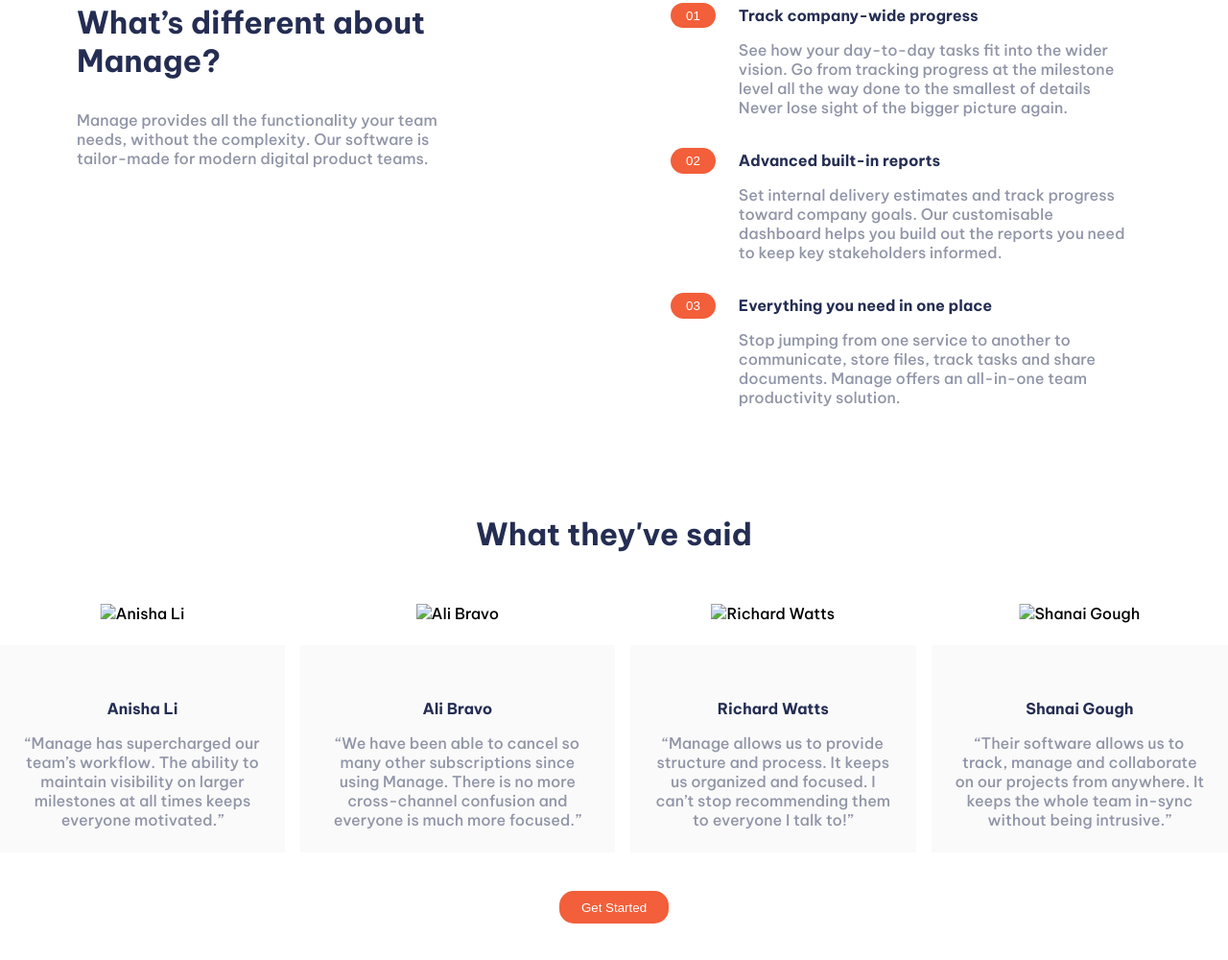
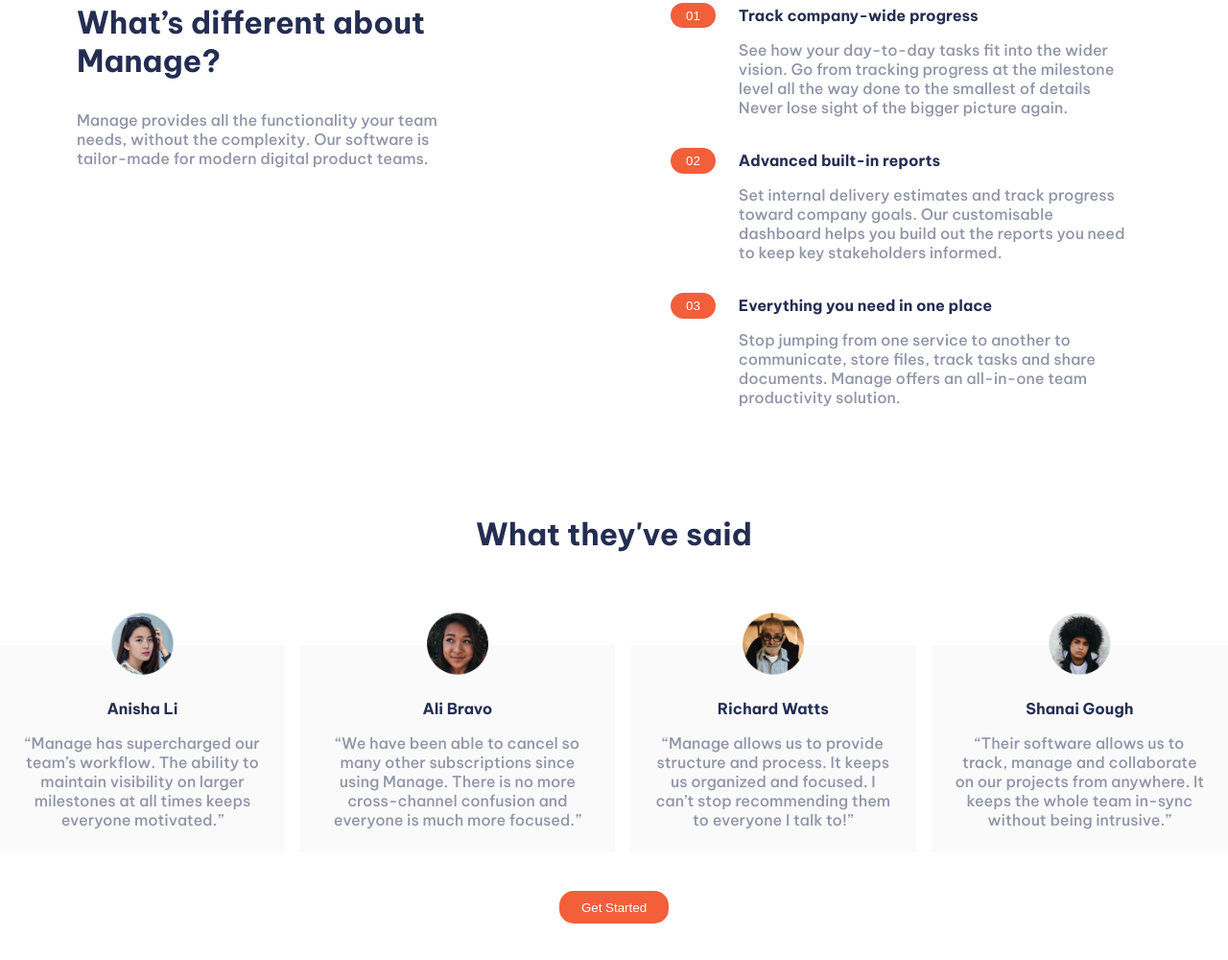
Before and after one commit to Programmers-Hub-International/manage-landing-page-master, a plain HTML site: page index.html in a window 1280 px wide. Shown: the part 652-1652 px from the top of the page at 96% size. Drawn offline with Linux system fonts and the light colour scheme; the site is published under a folder, as on GitHub Pages, so addresses that start at the root find nothing.

Commit message:
fix image view error

```diff
--- a/index.html
+++ b/index.html
@@ -107,7 +107,7 @@
 
         <div class="customer">
           <div class="img_container">
-            <img src="/images/avatar-anisha.png" alt="Anisha Li"/>
+            <img src="./images/avatar-anisha.png" alt="Anisha Li"/>
           </div>
           <h2>Anisha Li</h2>
           <p>“Manage has supercharged our team’s workflow. The ability to maintain visibility on larger milestones at all times keeps everyone motivated.”</p>
@@ -115,7 +115,7 @@
 
         <div class="customer">
           <div class="img_container">
-            <img src="/images/avatar-ali.png" alt="Ali Bravo"/>
+            <img src="./images/avatar-ali.png" alt="Ali Bravo"/>
           </div>
           <h2>Ali Bravo</h2>
           <p>“We have been able to cancel so many other subscriptions since using Manage. There is no more cross-channel confusion and everyone is much more focused.”</p>
@@ -123,7 +123,7 @@
 
         <div class="customer">
           <div class="img_container">
-            <img src="/images/avatar-richard.png" alt="Richard Watts"/>
+            <img src="./images/avatar-richard.png" alt="Richard Watts"/>
           </div>
           <h2>Richard Watts</h2>
           <p>“Manage allows us to provide structure and process. It keeps us organized and focused. I can’t stop recommending them to everyone I talk to!”</p>
@@ -131,7 +131,7 @@
 
         <div class="customer">
           <div class="img_container">
-            <img src="/images/avatar-shanai.png" alt="Shanai Gough"/>
+            <img src="./images/avatar-shanai.png" alt="Shanai Gough"/>
           </div>
           <h2>Shanai Gough</h2>
           <p>“Their software allows us to track, manage and collaborate on our projects from anywhere. It keeps the whole team in-sync without being intrusive.”</p>
```
